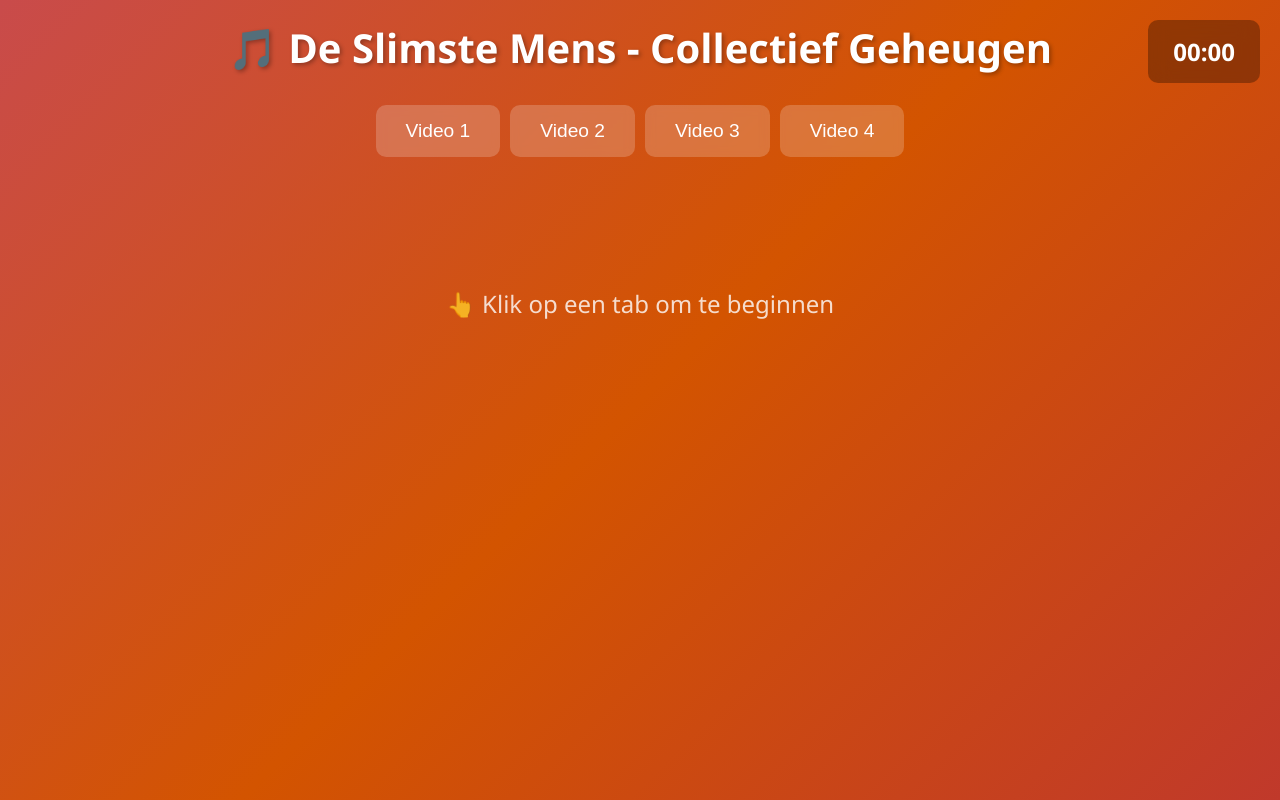
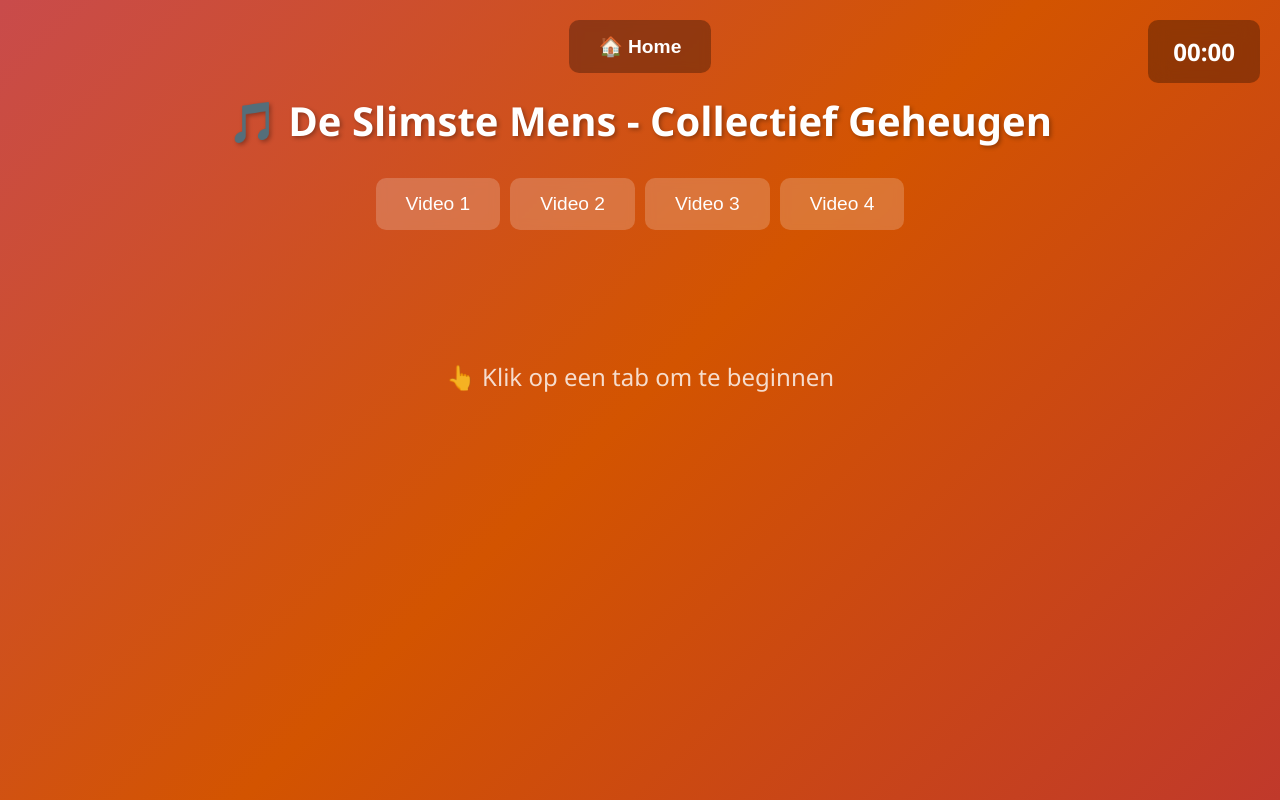
Before and after one commit to Dakoina/slimstequiz, a plain HTML site: page collectief-geheugen.html in a window 1280 px wide. Drawn offline with Linux system fonts and the light colour scheme.

Commit message:
adding home button on all pages

```diff
--- a/collectief-geheugen.html
+++ b/collectief-geheugen.html
@@ -217,6 +217,9 @@
 
     <div class="container">
         <div class="header">
+            <div class="top-bar" style="margin-bottom: 20px;">
+                <button class="btn home" onclick="window.location.href='index.html'" style="background: rgba(0,0,0,0.3); padding: 15px 30px; border: none; border-radius: 10px; color: white; font-size: 1.2em; font-weight: bold; cursor: pointer; transition: all 0.3s; backdrop-filter: blur(5px);">🏠 Home</button>
+            </div>
             <h1>🎵 De Slimste Mens - Collectief Geheugen</h1>
         </div>
 
```
Also changed, not shown: gallerij.html (+3 -0 lines), open-deur.html (+3 -0 lines), puzzel.html (+3 -0 lines).
